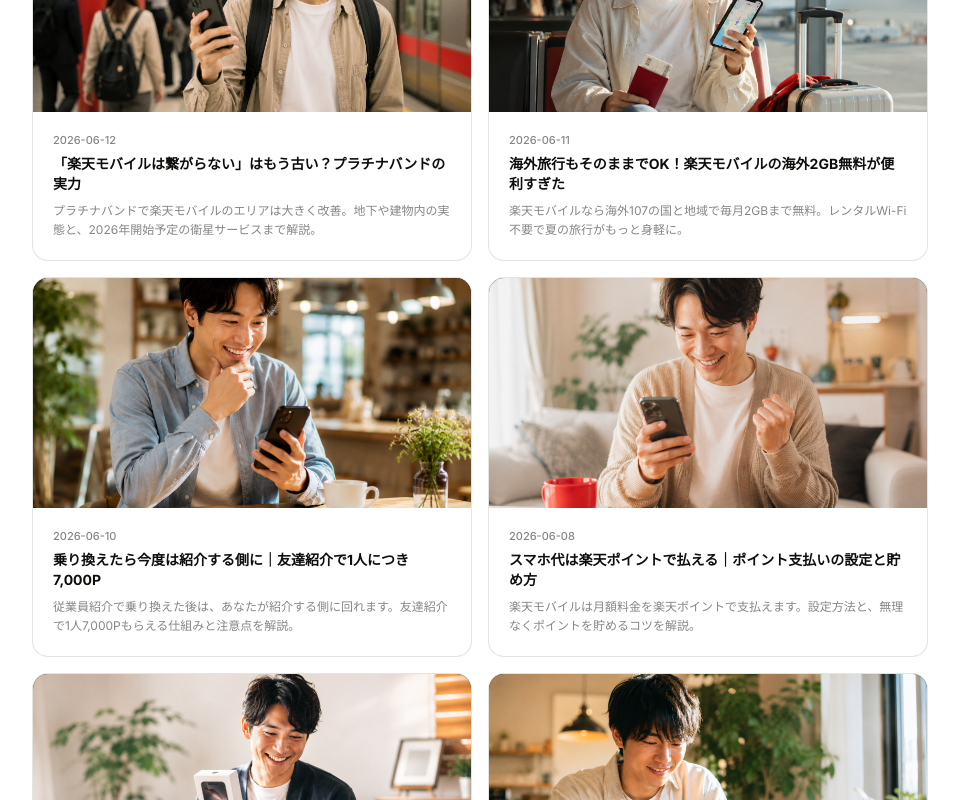
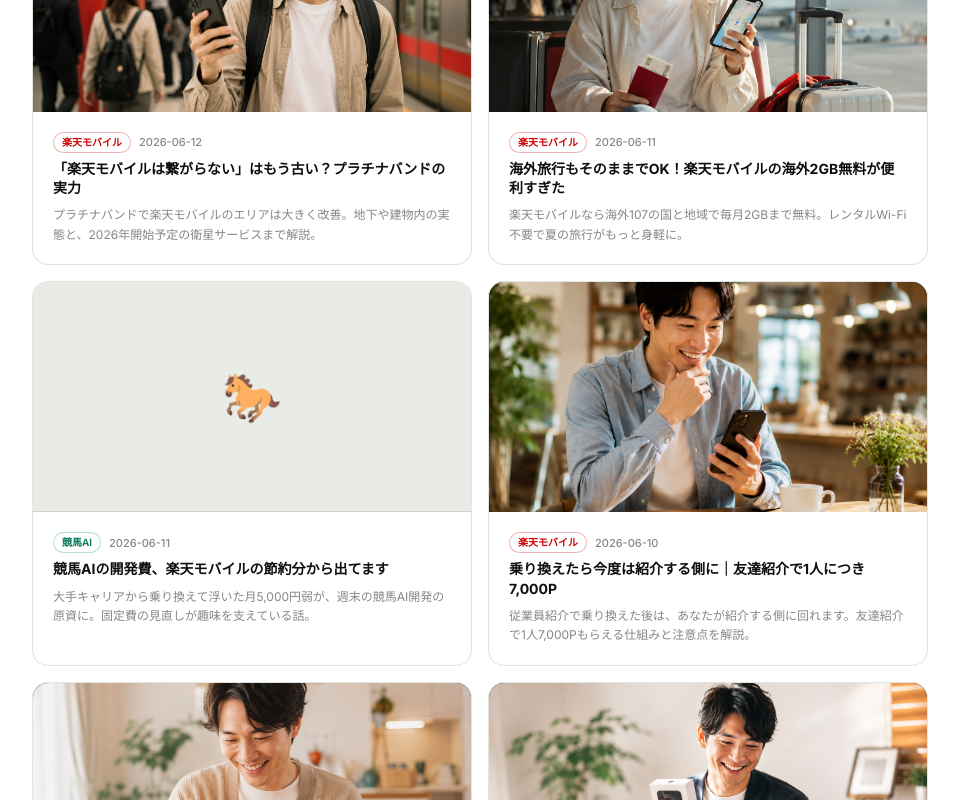
Before and after one commit to totti37alb/rakuten-mobile-lp, a Next.js app: page / in a window 1280 px wide. Shown: the part 4600-5400 px from the top of the page, without its empty margins (160-1119 px from the left). Built offline with nearby package versions, Linux system fonts and the light colour scheme.

Commit message:
feat: 競馬AIカテゴリ追加と新記事、記事カードのカテゴリ表示、表記修正

```diff
--- a/app/articles/[slug]/page.tsx
+++ b/app/articles/[slug]/page.tsx
@@ -102,7 +102,7 @@
         <div className="mb-8">
           <div className="flex items-center gap-3 mb-5">
             <span className="text-[11px] font-semibold px-3 py-1 rounded-full border border-[#d0d4cf] text-[#868685] bg-white">
-              楽天モバイル
+              {article.category}
             </span>
             <time className="text-[11px] text-[#868685] font-medium">{article.date}</time>
           </div>
--- a/components/ArticlesSection.tsx
+++ b/components/ArticlesSection.tsx
@@ -8,6 +8,13 @@
   excerpt: string;
   emoji?: string;
   thumbnail?: string;
+  category?: string;
+};
+
+const CATEGORY_COLORS: Record<string, string> = {
+  楽天モバイル: "border-rakuten-red/30 text-rakuten-red",
+  競馬AI: "border-emerald-600/30 text-emerald-700",
+  アルビレックス: "border-orange-500/40 text-orange-600",
 };
 
 export default function ArticlesSection({ articles }: { articles: ArticleMeta[] }) {
@@ -56,7 +63,16 @@
 
               {/* テキスト */}
               <div className="p-5">
-                <p className="text-[11px] text-[#868685] mb-1.5 font-medium">{article.date}</p>
+                <div className="flex items-center gap-2 mb-1.5">
+                  <span
+                    className={`text-[10px] font-semibold px-2 py-0.5 rounded-full border bg-white ${
+                      CATEGORY_COLORS[article.category ?? "楽天モバイル"] ?? "border-[#d0d4cf] text-[#868685]"
+                    }`}
+                  >
+                    {article.category ?? "楽天モバイル"}
+                  </span>
+                  <p className="text-[11px] text-[#868685] font-medium">{article.date}</p>
+                </div>
                 <h3 className="font-bold text-[#0e0f0c] text-sm leading-snug group-hover:text-rakuten-red transition-colors mb-2">
                   {article.title}
                 </h3>
--- /dev/null
+++ b/content/articles/2026-06-11-keiba-ai-budget.md
@@ -0,0 +1,51 @@
+---
+title: "競馬AIの開発費、楽天モバイルの節約分から出てます"
+date: "2026-06-11"
+excerpt: "大手キャリアから乗り換えて浮いた月5,000円弱が、週末の競馬AI開発の原資に。固定費の見直しが趣味を支えている話。"
+emoji: "🐎"
+category: "競馬AI"
+---
+
+趣味に毎月いくら使っているか、把握してますか。
+
+自分は週末に競馬AIを作って遊んでいます。netkeibaの馬柱とコースバイアスのデータからスコアを計算して、週末の全レースに◎〇▲△☆注の印を打つ自作ツールです。印と結果は毎週スプレッドシートに転記して、回収率まで検証しています。予想の公開はゆくゆくこのサイトの「競馬AI」カテゴリでやっていくつもりです。
+
+で、よく聞かれるんです。「それ、お金かかるでしょ」と。
+
+かかります。AIのAPI利用料、レースデータの費用。趣味としては安くない。正直、最初は財布と相談しながらやっていました。
+
+## 原資は通信費から出てきた
+
+転機は固定費の見直しでした。
+
+大手キャリア時代のスマホ代は月8,000円超。楽天モバイルに乗り換えて、データ無制限で月3,278円。差額はだいたい月5,000円弱です。年間にすると約6万円。
+
+この浮いた分が、ちょうど競馬AIの開発費とデータ代に収まる規模なんです。
+
+つまり構造としてはこう。スマホ代を下げる、浮いた分を趣味の予算に付け替える。我慢して節約するんじゃなくて、同じ支出で趣味が一つ増えた感覚に近い。これが思った以上に気持ちいいんですよ。
+
+## データ無制限が競馬と相性いい
+
+開発費の話とは別に、使い放題そのものも効いています。
+
+競馬場でパドック映像を見ながらオッズを確認して、レース直後にリプレイを見返す。これ、ギガを気にしながらだと全部ストレスじゃないですか。東京競馬場でも新潟でも、残量を見ずに使えるのは観戦の質に直結します。
+
+エリアの実情は[別記事](/articles/coverage-area-update-2026)に詳しくまとめたので、競馬場・スタジアム派の人はそちらを。
+
+## アルビの遠征費も、考え方は同じ
+
+アルビレックス新潟を25年応援していて、遠征のたびに思うことがあります。趣味を長く続けるコツは、収入を増やすことより固定費を下げることだなと。
+
+収入を増やすのは時間がかかる。固定費は一回見直せばずっと効く。スマホ代はその中でいちばん手を付けやすい項目です。
+
+## 儲かるかどうかは、別の話
+
+念のため書いておくと、競馬AIで儲かるとは言いません。検証データを見ても、ワイドの回収率が300%を超えた週もあれば、まったく当たらない週もあります。馬券は余裕資金の範囲で楽しむものだと思っているし、自分にとってAIは「予想の精度を上げる道具」というより「週末を面白くする工作」に近い。
+
+ただ、その工作の費用がスマホ代の見直しだけで賄えている。この事実だけで、乗り換えた価値はあったと思っています。
+
+趣味の予算が欲しい人こそ、まず固定費。スマホ代の月5,000円は、けっこう大きな趣味枠になります。
+
+---
+
+*※ 金額は筆者の利用状況に基づく概算です。* *※ 本記事はtotti（楽天グループ社員）が個人として作成したものです。*
--- a/lib/articles.ts
+++ b/lib/articles.ts
@@ -14,6 +14,7 @@
   excerpt: string;
   emoji?: string;
   thumbnail?: string;
+  category: string;
 };
 
 export type Article = ArticleMeta & {
@@ -39,6 +40,7 @@
         excerpt: data.excerpt ?? "",
         emoji: data.emoji ?? "📄",
         thumbnail: data.thumbnail ?? null,
+        category: data.category ?? "楽天モバイル",
       } as ArticleMeta;
     });
 
@@ -66,6 +68,7 @@
     excerpt: data.excerpt ?? "",
     emoji: data.emoji ?? "📄",
     thumbnail: data.thumbnail ?? null,
+    category: data.category ?? "楽天モバイル",
     contentHtml,
   };
 }
```
Also changed, not shown: git-last-result.txt, tweet-draft-2026-06-12.txt.
